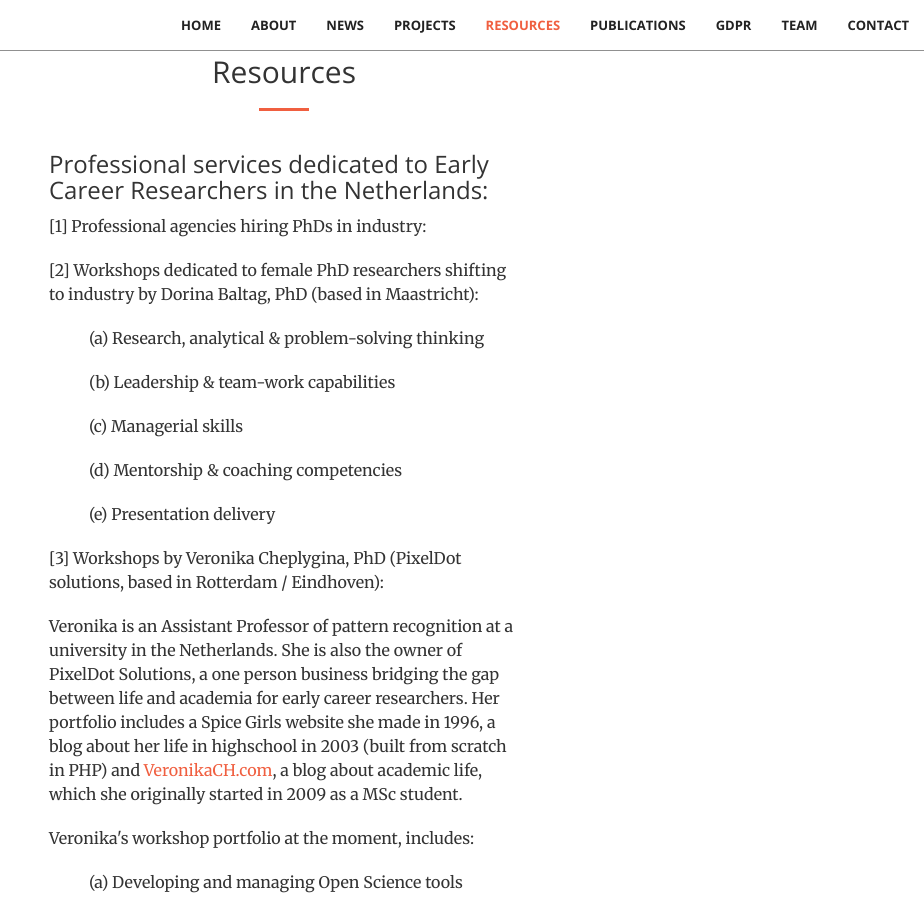
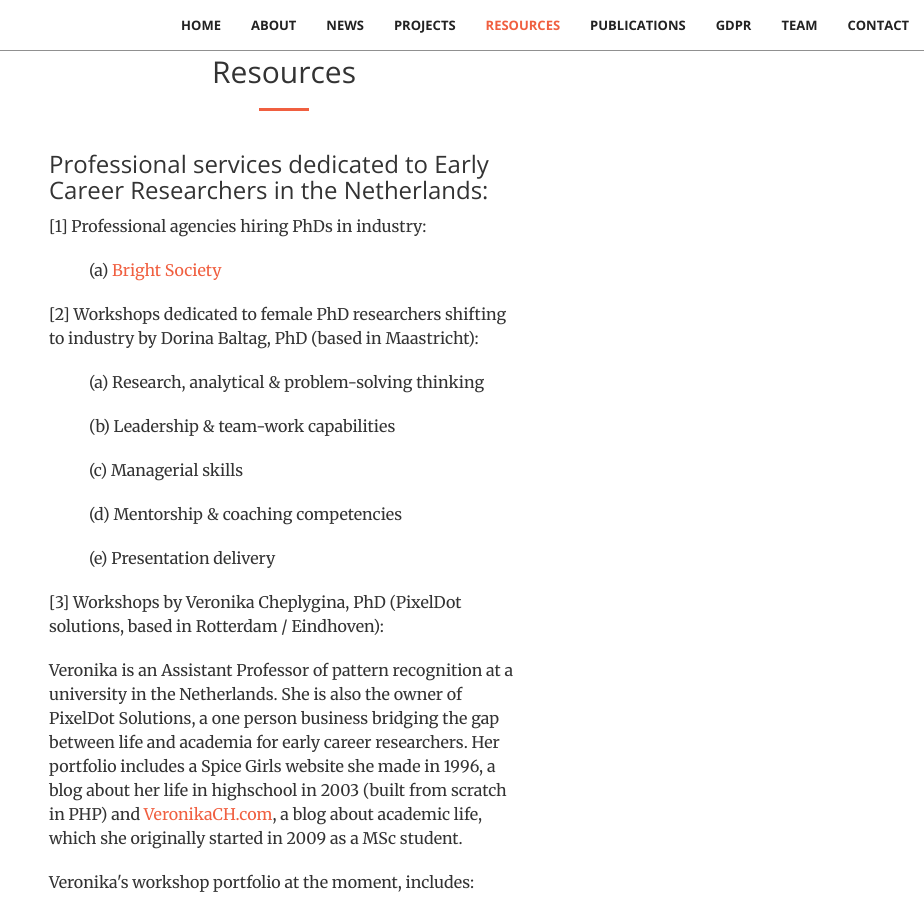
Before and after one commit to stichting-solaris/stichting-solaris.github.io, a Jekyll site: the page built from index.html, in a window 1280 px wide and 900 px high, scrolled down 8816 px. Shown: the whole window, without its empty margins (356-1280 px from the left). Built offline with Jekyll 4.4.1, drawn with Linux system fonts in a browser that asks for light colours.

Commit message:
Update resources.html

```diff
--- a/_includes/resources.html
+++ b/_includes/resources.html
@@ -16,7 +16,7 @@
                 <h3 class="section-heading">Professional services dedicated to Early Career Researchers in the Netherlands:</h3>
 
                 <p> [1] Professional agencies hiring PhDs in industry:</p>
-
+                <p class="tab">(a) <a href="https://stichting-solaris.github.io/bright-society">Bright Society</a></p>
 
 
                 <p>[2] Workshops dedicated to female PhD researchers shifting to industry by Dorina Baltag, PhD
```
